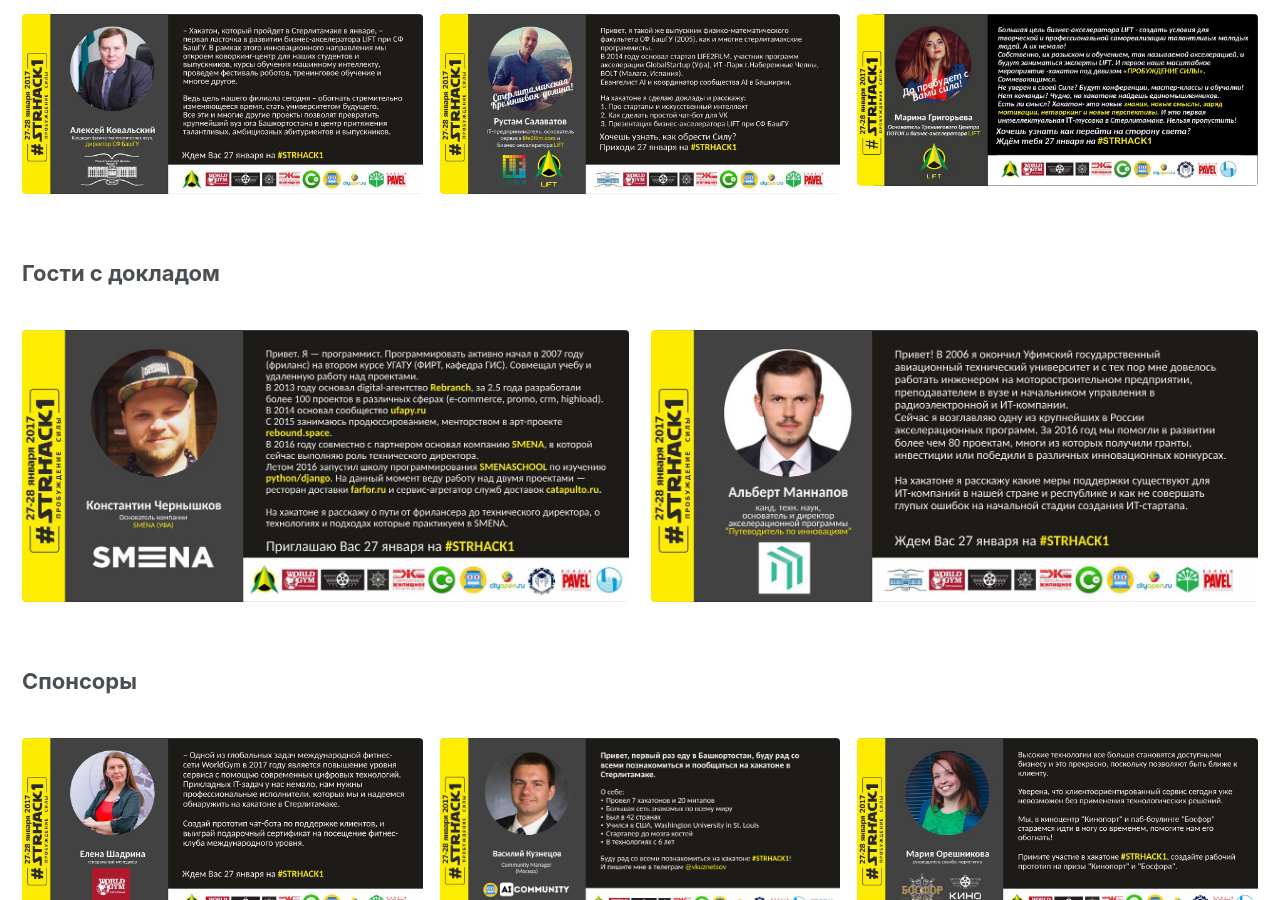
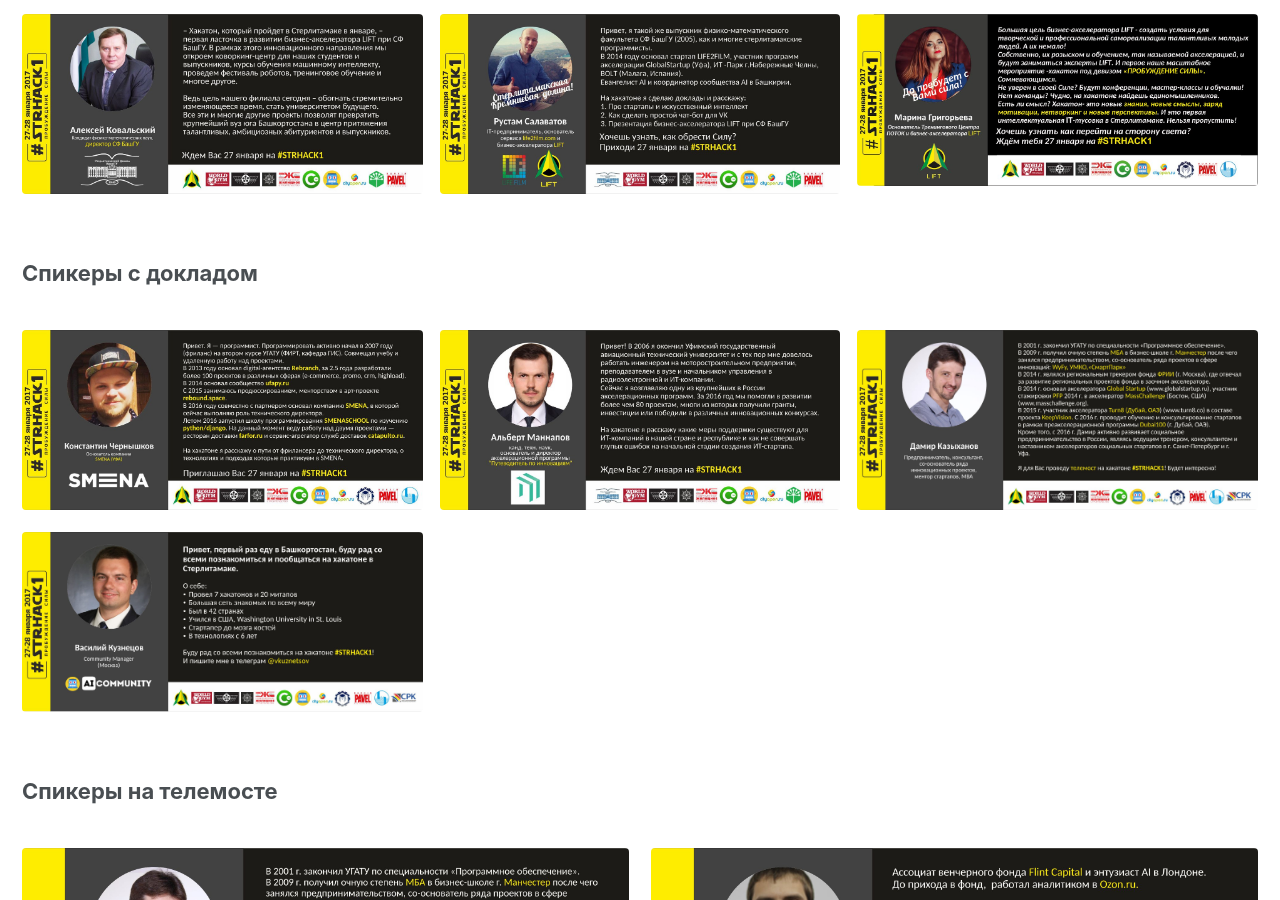
Before and after one commit to TapMenu/4lift.github.io, a Jekyll site: the page built from _pages/strhack1.md, in a window 1280 px wide and 900 px high, scrolled down 2259 px. Built offline with Jekyll 4.4.1, drawn with Linux system fonts in a browser that asks for light colours.

Commit message:
Update strhack1.md

```diff
--- a/_pages/strhack1.md
+++ b/_pages/strhack1.md
@@ -76,6 +76,20 @@ guests:
   - url: hack/vizit/putevoditel.jpg
     image_path: hack/vizit/putevoditel.jpg
     title: "Путеводитель по Инновациями 2.0"
+  - url: hack/vizit/damir.jpg
+    image_path: hack/vizit/damir.jpg
+    title: "Путеводитель по Инновациями 2.0"
+  - url: hack/vizit/kuznetsov.jpg
+    image_path: hack/vizit/kuznetsov.jpg
+    title: "Василий Кузнецов"
+
+skype:
+  - url: hack/vizit/damir.jpg
+    image_path: hack/vizit/damir.jpg
+    title: "Дамир Казыханов"
+  - url: hack/vizit/russiaai.jpg
+    image_path: hack/vizit/russiaai.jpg
+    title: "Петр Жегин"
 
 sposnors:
   - url: hack/vizit/shadrina.jpg
@@ -107,9 +121,14 @@ sposnors:
 {% include gallery %}
 
 
-### Гости с докладом
+### Спикеры с докладом
 
 {% include gallery id="guests" %}
+
+
+### Спикеры на телемосте
+
+{% include gallery id="skype" %}
 
 
 
```
